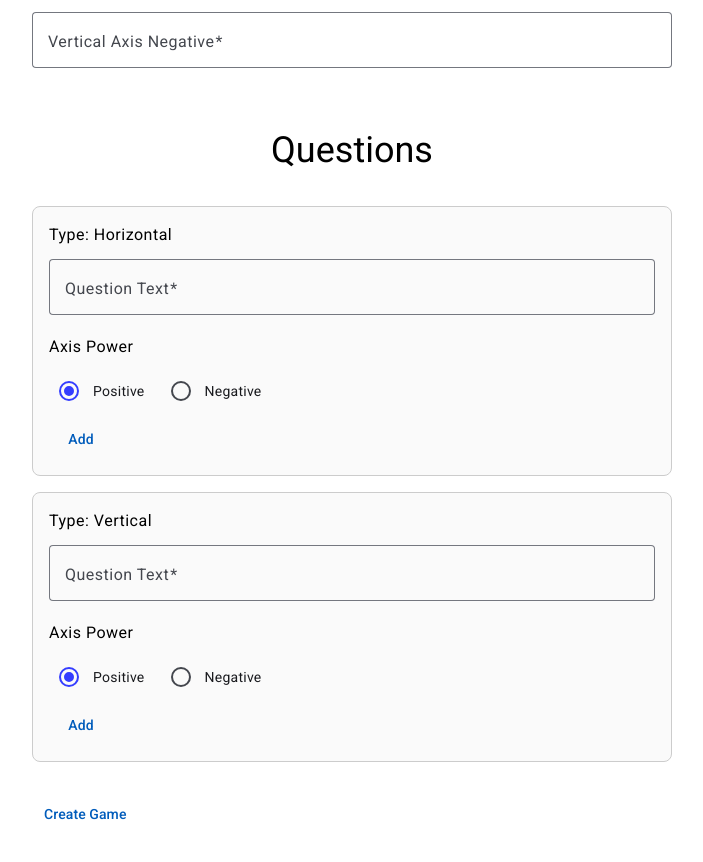
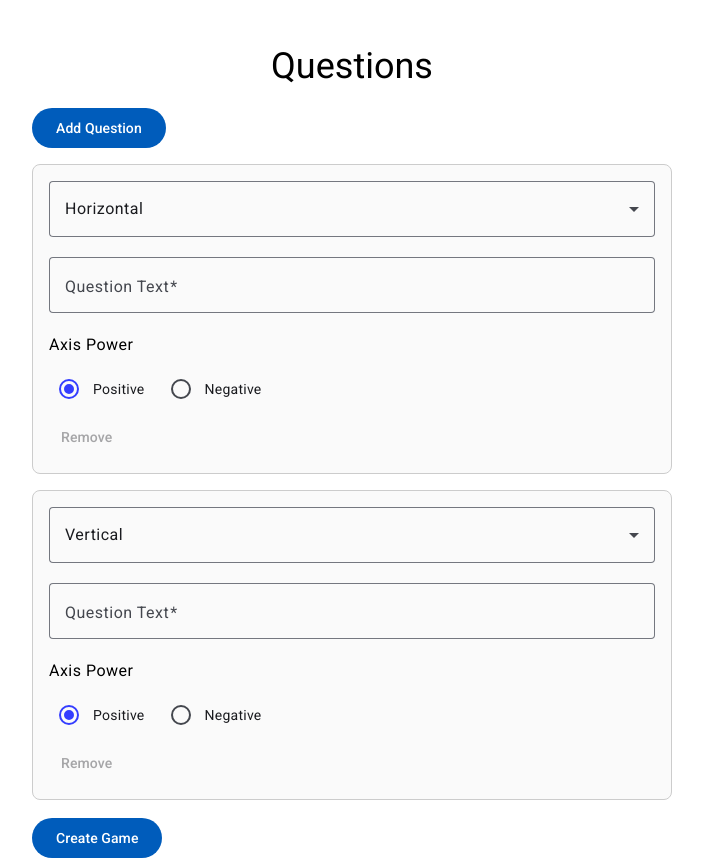
Before and after one commit to Sinabm3/Sina-Bayatmoghadam, an Angular app: page /compass-game/add in a window 1280 px wide. Shown: the part 527-1389 px from the top of the page, without its empty margins (288-991 px from the left). Before the commit the page ends 1365 px from the top, so only its background shows below. Built offline with nearby package versions, Linux system fonts and the light colour scheme.

Commit message:
Add delete logic

```diff
--- a/src/app/components/compass-game-add/compass-game-add.component.css
+++ b/src/app/components/compass-game-add/compass-game-add.component.css
@@ -1,13 +1,17 @@
 .form-container {
   display: flex;
   flex-direction: column;
-  gap: 1rem;
+  gap: 0.125rem;
   max-width: 40rem;
   margin: 0 auto;
 }
 
 mat-form-field {
   width: 100%;
+}
+
+.add-button{
+  margin-bottom: 1rem;
 }
 
 .question-group {
--- a/src/app/components/compass-game-add/compass-game-add.component.html
+++ b/src/app/components/compass-game-add/compass-game-add.component.html
@@ -28,10 +28,18 @@
 
   <h3>Questions</h3>
   <div formArrayName="questionDtos">
+    <div class="add-button">
+    <button mat-flat-button color="primary" (click)="addQuestion(true)">Add Question</button>
+    </div>
     <div *ngFor="let question of questionDtos.controls; let i = index" [formGroupName]="i" class="question-group">
-      <p>
-        Type: {{ question.get('isHorizontal')?.value ? 'Horizontal' : 'Vertical' }}
-      </p>
+      <mat-form-field appearance="outline">
+        <mat-select formControlName = "isHorizontal" (selectionChange)="changeLabel($event.value)">
+          <mat-option [disabled]="!questionTypeCanBeChanged(question.get('isHorizontal')?.value,true)"
+                      [value]="true">Horizontal</mat-option>
+          <mat-option [disabled]="!questionTypeCanBeChanged(question.get('isHorizontal')?.value,false)"
+                      [value]="false">Vertical</mat-option>
+        </mat-select>
+      </mat-form-field>
 
       <mat-form-field appearance="outline">
         <mat-label>Question Text</mat-label>
@@ -45,13 +53,14 @@
       </mat-radio-group>
 
       <div class="button-group">
-        <button *ngIf="i>1" mat-button color="warn" (click)="removeQuestion(i)">Remove</button>
-        <button mat-button color="primary" (click)="addQuestion(question.get('isHorizontal')?.value)">Add</button>
+        <button
+              [disabled]="!questionTypeCanBeDeleted(question.get('isHorizontal')?.value)"
+              mat-button color="warn" (click)="removeQuestion(i)">Remove</button>
       </div>
     </div>
   </div>
 
   <div>
-    <button mat-button color="primary" type="submit">Create Game</button>
+    <button mat-flat-button color="primary" type="submit">Create Game</button>
   </div>
 </form>
--- a/src/app/components/compass-game-add/compass-game-add.component.ts
+++ b/src/app/components/compass-game-add/compass-game-add.component.ts
@@ -10,6 +10,7 @@ import {MatButtonToggle, MatButtonToggleGroup} from '@angular/material/button-to
 import {MatRadioButton, MatRadioGroup} from '@angular/material/radio';
 import {ToastrService} from 'ngx-toastr';
 import {Router} from '@angular/router';
+import {MatOption, MatSelect} from '@angular/material/select';
 
 
 @Component({
@@ -26,20 +27,25 @@ import {Router} from '@angular/router';
     MatButtonToggle,
     MatRadioButton,
     MatRadioGroup,
-    NgIf
+    NgIf,
+    MatSelect,
+    MatOption
   ],
   templateUrl: './compass-game-add.component.html',
   styleUrl: './compass-game-add.component.css'
 })
 export class CompassGameAddComponent implements OnInit {
   compassGameForm!: FormGroup;
+  numberHorizontalQuestions: number = 0;
+  numberVerticalQuestions: number = 0;
 
   constructor(
     private fb: FormBuilder,
     private compassGameService: CompassGameService,
     private toastService: ToastrService,
     private router: Router
-  ) {}
+  ) {
+  }
 
   ngOnInit(): void {
     this.initializeForm();
@@ -54,9 +60,8 @@ export class CompassGameAddComponent implements OnInit {
       verticalAxisNegativeName: ['', Validators.required],
       questionDtos: this.fb.array([])
     });
-
-    this.addQuestion(true);  // Add initial horizontal question
-    this.addQuestion(false); // Add initial vertical question
+    this.addQuestion(true);
+    this.addQuestion(false);
   }
 
   get questionDtos(): FormArray {
@@ -67,30 +72,59 @@ export class CompassGameAddComponent implements OnInit {
     this.questionDtos.push(
       this.fb.group({
         text: ['', Validators.required],
-        isHorizontal: [isHorizontal],
+        isHorizontal: [isHorizontal, Validators.required],
         axisPower: [1, Validators.required]
       })
     );
+    if (isHorizontal) {
+      this.numberHorizontalQuestions++;
+    } else {
+      this.numberVerticalQuestions++;
+    }
   }
 
   removeQuestion(index: number): void {
-    if(index> 1) {
-      this.questionDtos.removeAt(index);
+    if (this.questionDtos.at(index).get('isHorizontal')?.value) {
+      this.numberHorizontalQuestions--;
     } else {
-      this.toastService.error('You can not remove the first question');
+      this.numberVerticalQuestions--;
     }
+    this.questionDtos.removeAt(index);
   }
 
   submit(): void {
     if (this.compassGameForm.valid) {
       const formValue: CompassGameDto = this.compassGameForm.value;
       this.compassGameService.create(formValue).subscribe({
-        next: () => {this.toastService.success('Game successfully created');
-          this.router.navigate(['compass-game']);},
-        error: (err) => {this.toastService.error('Error creating game:', err)}
+        next: () => {
+          this.toastService.success('Game successfully created');
+          this.router.navigate(['compass-game']);
+        },
+        error: (err) => {
+          this.toastService.error('Error creating game:', err)
+        }
       });
     } else {
       console.warn('Form is invalid');
     }
   }
+
+  questionTypeCanBeChanged(isHorizontal: boolean, willBeHorizontal:boolean): boolean {
+    if (isHorizontal && !willBeHorizontal) {
+      return this.numberHorizontalQuestions >1;
+    }
+    if(!isHorizontal && willBeHorizontal) {
+      return this.numberVerticalQuestions > 1;
+    }
+    return true;
+  }
+
+  changeLabel(value: boolean) {
+    this.numberHorizontalQuestions = value ? this.numberHorizontalQuestions + 1 : this.numberHorizontalQuestions - 1;
+    this.numberVerticalQuestions = value ? this.numberVerticalQuestions - 1 : this.numberVerticalQuestions + 1;
+  }
+
+  questionTypeCanBeDeleted(isHorizontal:boolean) {
+    return this.questionTypeCanBeChanged(isHorizontal,!isHorizontal);
+  }
 }
```
Also changed, not shown: src/app/dtos/compass-game.ts (line endings or trailing spaces).
